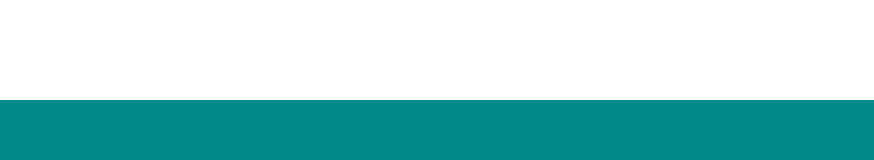
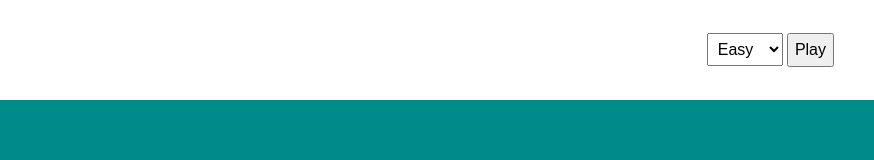
Before and after one commit to Giadaspt/js-campominato-grid, a plain HTML site: page index.html in a window 1280 px wide. Shown: the full height of the page, 406-1280 px from the left. Drawn offline with Linux system fonts and the light colour scheme.

Commit message:
dropdown e button in header

```diff
--- a/css/style.css
+++ b/css/style.css
@@ -9,18 +9,11 @@ body {
   font-family: 'Segoe UI', Tahoma, Geneva, Verdana, sans-serif
 }
 
-.wrapper {
-  display: flex;
-  justify-content: center;
-  align-items: center;
-  align-content: center;
-  height: 100vh;
-}
-
+/* Header with title, logo img window dropdown and button */
 header {
+  position: relative;
   display: flex;
   align-items: center;
-  align-content: center;
   height: 100px;
   background-color: white;
   padding-left: 80px;
@@ -39,6 +32,25 @@ h1 {
   width: 100%;
 }
 
+.window {
+  position: absolute;
+  right: 40px;
+}
+
+#windowValue, .btn {
+  font-size: 16px;
+  padding: 6px
+}
+
+/* the rest of the body, so container and grid inside */
+.wrapper {
+  display: flex;
+  justify-content: center;
+  align-items: center;
+  align-content: center;
+  height: 100vh;
+}
+
 .container {
   width: 600px;
   height: 600px;
@@ -51,5 +63,5 @@ h1 {
   justify-content: center;
   align-items: center;
   align-content: center;
- border: 2px solid black;
+  border: 2px solid black;
 }
--- a/index.html
+++ b/index.html
@@ -14,6 +14,14 @@
     <div class="logo">
       <img src="/logo-boolean.png" alt="">
     </div>
+    <div class="window">
+      <select id="windowValue">
+        <option value="easy"> Easy </option>
+        <option value="hard"> Hard </option>
+        <option value="crazy"> Crazy </option>
+      </select>
+      <button class="btn"> Play </button>
+    </div>
   </header>
   <div class="wrapper">
     <div class="container">
--- a/js/script.js
+++ b/js/script.js
@@ -0,0 +1,8 @@
+
+/*
+1. ho un continer a
+
+
+*/
+
+const container = document.querySelector('.container');
```
